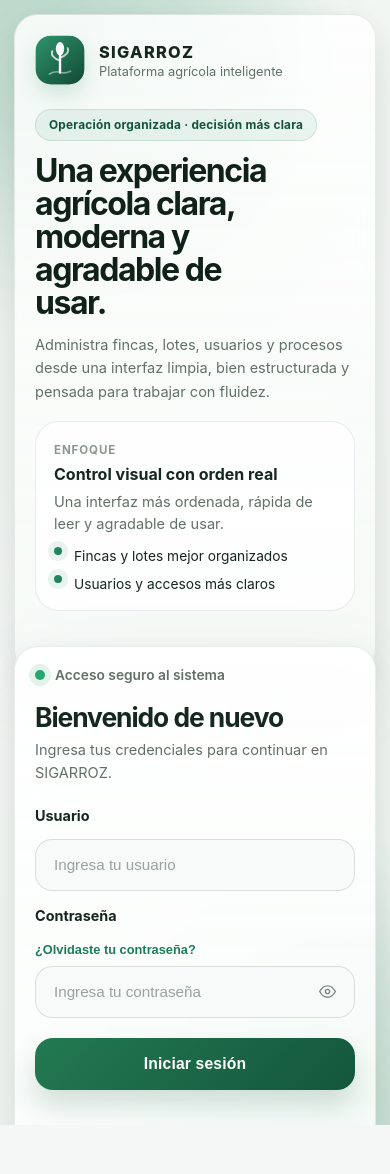
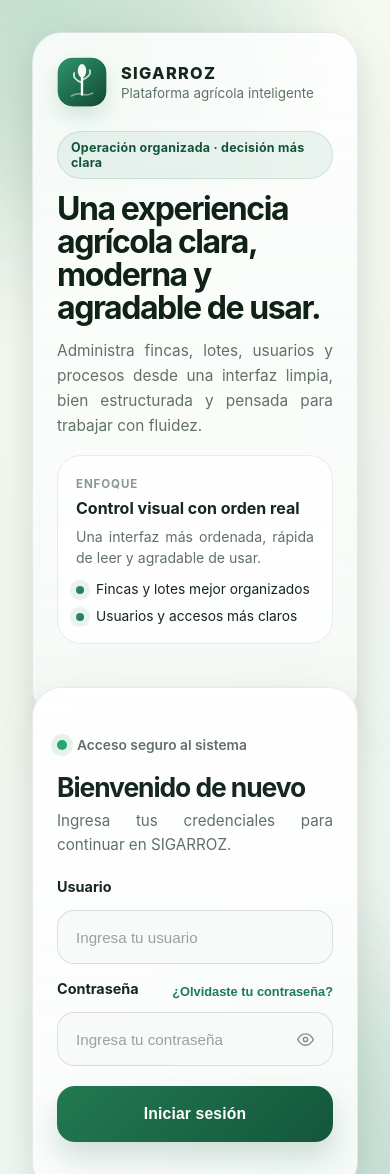
Before and after one commit to nicoleestefania21/frontend-sig-arroz, a React (Vite) app: page /login in a window 390 px wide. Before the commit the page ends 1125 px from the top, so only its background shows below. Built offline with nearby package versions, Linux system fonts and the light colour scheme.

Commit message:
Correcciones de las mejoras visuales

```diff
--- a/src/pages/dashboard/HomePage.jsx
+++ b/src/pages/dashboard/HomePage.jsx
@@ -1,6 +1,5 @@
 import { useNavigate } from "react-router-dom";
 import { useAuth } from "../../context/AuthContext";
-import { useEffect, useState } from "react";
 import "../../styles/home.css";
 
 const modules = [
@@ -26,7 +25,7 @@ const modules = [
         title: "Usuarios",
         description:
             "Administra accesos, perfiles y roles del sistema con una gestión más clara.",
-        path: "/usuarios",
+        path: "/users",
         badge: "Administración",
         tone: "blue",
         icon: (
@@ -53,82 +52,8 @@ function HomePage() {
     const navigate = useNavigate();
     const { user } = useAuth();
 
-    const [farms, setFarms] = useState([]);
-    const [lots, setLots] = useState([]);
-
-    const API_URL = import.meta.env.VITE_API_URL;
-
-    useEffect(() => {
-        async function loadData() {
-            try {
-                const resFincas = await fetch(`${API_URL}/fincas/`);
-                if (resFincas.ok) {
-                    const dataFincas = await resFincas.json();
-                    setFarms(dataFincas);
-                } else {
-                    console.error("Error al cargar fincas en Home:", resFincas.status);
-                }
-
-                const resLotes = await fetch(`${API_URL}/lotes/`);
-                if (resLotes.ok) {
-                    const dataLotes = await resLotes.json();
-                    setLots(dataLotes);
-                } else {
-                    console.error("Error al cargar lotes en Home:", resLotes.status);
-                }
-            } catch (error) {
-                console.error("Error de red al cargar estadísticas del inicio:", error);
-            }
-        }
-
-        loadData();
-    }, [API_URL]);
-
     const today = formatToday();
     const displayName = user?.nombre || user?.username || "administrador";
-
-    const stats = [
-        {
-            label: "Fincas registradas",
-            value: farms.length,
-            helper: "Base productiva",
-            tone: "success",
-            icon: (
-                <svg viewBox="0 0 24 24" fill="none" stroke="currentColor" strokeWidth="1.8" strokeLinecap="round" strokeLinejoin="round">
-                    <path d="M3 20h18" />
-                    <path d="M6 20V10l6-4 6 4v10" />
-                    <path d="M10 20v-4h4v4" />
-                </svg>
-            ),
-        },
-        {
-            label: "Lotes activos",
-            value: lots.length,
-            helper: "Seguimiento operativo",
-            tone: "warning",
-            icon: (
-                <svg viewBox="0 0 24 24" fill="none" stroke="currentColor" strokeWidth="1.8" strokeLinecap="round" strokeLinejoin="round">
-                    <path d="M4 18c3-4 5-6 8-6s5 2 8 6" />
-                    <path d="M8 9c1.5 1 3 2.5 4 5" />
-                    <path d="M16 7c-1 1.5-2 3-4 4" />
-                </svg>
-            ),
-        },
-        {
-            label: "Usuarios del sistema",
-            value: 4,
-            helper: "Accesos configurados",
-            tone: "info",
-            icon: (
-                <svg viewBox="0 0 24 24" fill="none" stroke="currentColor" strokeWidth="1.8" strokeLinecap="round" strokeLinejoin="round">
-                    <path d="M16 21v-2a4 4 0 0 0-4-4H7a4 4 0 0 0-4 4v2" />
-                    <circle cx="9.5" cy="8" r="3.5" />
-                    <path d="M19 8h2" />
-                    <path d="M20 7v2" />
-                </svg>
-            ),
-        },
-    ];
 
     return (
         <div className="home-page">
@@ -142,25 +67,10 @@ function HomePage() {
                     <h1 className="home-title">Bienvenido, {displayName}</h1>
                     <p className="home-date">{today}</p>
                     <p className="home-description">
-                        Visualiza el estado general del sistema y accede rápidamente a los módulos
-                        principales desde una portada más limpia, sólida y profesional.
+                        Accede rápidamente a los módulos principales desde una
+                        portada más limpia, sólida y profesional.
                     </p>
                 </div>
-            </section>
-
-            <section className="home-stats" aria-label="Indicadores principales">
-                {stats.map((stat) => (
-                    <article key={stat.label} className={`metric-card metric-card--${stat.tone}`}>
-                        <div className="metric-card__icon" aria-hidden="true">
-                            {stat.icon}
-                        </div>
-                        <div className="metric-card__content">
-                            <span className="metric-card__label">{stat.label}</span>
-                            <strong className="metric-card__value">{stat.value}</strong>
-                            <small className="metric-card__helper">{stat.helper}</small>
-                        </div>
-                    </article>
-                ))}
             </section>
 
             <section className="home-layout home-layout--single">
@@ -169,8 +79,9 @@ function HomePage() {
                         <span className="home-kicker">Accesos</span>
                         <h2>Módulos disponibles</h2>
                         <p>
-                            Áreas principales del sistema presentadas con mayor orden y jerarquía
-                            para entrar más rápido y con mejor lectura visual.
+                            Áreas principales del sistema presentadas con mayor
+                            orden y jerarquía para entrar más rápido y con mejor
+                            lectura visual.
                         </p>
                     </div>
 
--- a/src/styles/farms-lots.css
+++ b/src/styles/farms-lots.css
@@ -264,6 +264,15 @@
     align-items: center;
     gap: 6px;
     flex-shrink: 0;
+}
+
+.fl-page textarea,
+.fl-card textarea,
+.form-group textarea {
+    width: 100%;
+    min-height: 110px;
+    max-height: 110px;
+    resize: none;
 }
 
 .btn-link {
--- a/src/styles/home.css
+++ b/src/styles/home.css
@@ -8,7 +8,6 @@
 }
 
 .home-hero,
-.home-stats,
 .home-layout {
     width: 100%;
 }
@@ -19,7 +18,6 @@
 }
 
 .home-hero__main,
-.metric-card,
 .home-section-card,
 .module-card {
     border-radius: 24px;
@@ -104,75 +102,6 @@
     line-height: 1.7;
 }
 
-.home-stats {
-    display: grid;
-    grid-template-columns: repeat(3, minmax(0, 1fr));
-    gap: 20px;
-}
-
-.metric-card {
-    background: #ffffff;
-    padding: 24px;
-    display: flex;
-    align-items: center;
-    gap: 18px;
-}
-
-.metric-card__icon {
-    width: 58px;
-    height: 58px;
-    border-radius: 18px;
-    display: flex;
-    align-items: center;
-    justify-content: center;
-    flex-shrink: 0;
-}
-
-.metric-card__icon svg {
-    width: 24px;
-    height: 24px;
-}
-
-.metric-card__content {
-    display: flex;
-    flex-direction: column;
-    gap: 4px;
-}
-
-.metric-card__label {
-    color: var(--color-text-muted);
-    font-size: 0.92rem;
-}
-
-.metric-card__value {
-    color: var(--color-text);
-    font-family: var(--font-display);
-    font-size: clamp(1.85rem, 1.5rem + 0.9vw, 2.4rem);
-    line-height: 1;
-    letter-spacing: -0.05em;
-}
-
-.metric-card__helper {
-    color: var(--color-text-faint);
-    font-size: 0.78rem;
-    text-transform: uppercase;
-    letter-spacing: 0.08em;
-}
-
-.metric-card--success .metric-card__icon {
-    background: #e7f6ed;
-    color: #2a7d4d;
-}
-
-.metric-card--warning .metric-card__icon {
-    background: #fff4dd;
-    color: #c27a08;
-}
-
-.metric-card--info .metric-card__icon {
-    background: #e8f3fb;
-    color: #0b6fa5;
-}
 
 .home-section-card {
     background: #ffffff;
@@ -292,7 +221,6 @@
 
 @media (max-width: 900px) {
 
-    .home-stats,
     .module-grid {
         grid-template-columns: 1fr;
     }
@@ -304,8 +232,7 @@
     }
 
     .home-hero__main,
-    .home-section-card,
-    .metric-card {
+    .home-section-card {
         padding: 22px;
     }
 
--- a/src/styles/login.css
+++ b/src/styles/login.css
@@ -15,8 +15,12 @@
   background:
     radial-gradient(circle at top left, rgba(39, 135, 95, 0.18), transparent 28%),
     radial-gradient(circle at bottom right, rgba(28, 124, 87, 0.14), transparent 24%),
-    linear-gradient(135deg, #edf4ef 0%, #f7faf8 46%, #eff6f1 100%);
+    linear-gradient(135deg, #edf4ef 0%, #f7faf2 0%, #eff6f1 100%);
   padding: clamp(16px, 2.4vw, 28px);
+  display: flex;
+  align-items: center;
+  justify-content: center;
+  padding: 32px;
 }
 
 .login-shell__glow {
@@ -43,15 +47,22 @@
   background: rgba(54, 174, 120, 0.12);
 }
 
+/* Layout original grande de dos columnas */
 .login-frame {
   position: relative;
   z-index: 1;
-  height: calc(100dvh - clamp(32px, 5vw, 56px));
+  width: 100%;
   max-width: 1280px;
   margin: 0 auto;
   display: grid;
   grid-template-columns: minmax(0, 1.18fr) minmax(340px, 430px);
   gap: clamp(18px, 2.4vw, 28px);
+  align-items: stretch;
+}
+
+.login-showcase,
+.login-access {
+  display: flex;
   align-items: stretch;
 }
 
@@ -73,6 +84,8 @@
   border-radius: 30px;
   background: linear-gradient(180deg, rgba(255, 255, 255, 0.84) 0%, rgba(246, 250, 247, 0.76) 100%);
 }
+
+/* Brand header */
 
 .login-brandbar {
   display: flex;
@@ -112,6 +125,8 @@
   color: var(--login-muted);
 }
 
+/* Columna izquierda (hero + panel) */
+
 .login-showcase__content {
   display: grid;
   gap: 16px;
@@ -139,19 +154,24 @@
 
 .login-hero__title {
   margin: 0;
+  width: 100%;
+  max-width: 18ch;
   color: #102118;
   font-size: clamp(2rem, 1.46rem + 1.25vw, 3.25rem);
   line-height: 1.03;
   letter-spacing: -0.045em;
-  max-width: 11ch;
+  text-wrap: balance;
 }
 
 .login-hero__text {
   margin: 0;
-  max-width: 50ch;
+  width: 100%;
+  max-width: none;
   color: var(--login-muted);
   font-size: clamp(0.96rem, 0.92rem + 0.18vw, 1.04rem);
   line-height: 1.62;
+  text-align: justify;
+  text-justify: inter-word;
 }
 
 .login-panel {
@@ -178,11 +198,16 @@
   line-height: 1.2;
 }
 
+/* Texto del panel justificado */
 .login-panel--feature p {
   margin: 0;
+  width: 100%;
+  max-width: none;
   color: var(--login-muted);
   line-height: 1.5;
   font-size: 0.88rem;
+  text-align: justify;
+  text-justify: inter-word;
 }
 
 .login-benefits {
@@ -212,16 +237,19 @@
   flex-shrink: 0;
 }
 
+/* Columna derecha (formulario) */
+
 .login-access {
   display: flex;
   align-items: stretch;
+  align-self: stretch;
 }
 
 .login-access__card {
   width: 100%;
   display: flex;
   flex-direction: column;
-  justify-content: flex-start;
+  justify-content: center;
   padding: clamp(24px, 2.8vw, 34px);
   border-radius: 30px;
   background: linear-gradient(180deg, rgba(255, 255, 255, 0.92) 0%, rgba(251, 253, 252, 0.86) 100%);
@@ -261,11 +289,16 @@
   letter-spacing: -0.04em;
 }
 
+/* Subtítulo del formulario también justificado */
 .login-access__header p {
   margin: 0;
+  width: 100%;
+  max-width: none;
   color: var(--login-muted);
   font-size: 0.95rem;
   line-height: 1.55;
+  text-align: justify;
+  text-justify: inter-word;
 }
 
 .login-error {
@@ -429,6 +462,8 @@
   }
 }
 
+/* Responsivo */
+
 @media (max-width: 1120px) {
   .login-shell {
     overflow: auto;
@@ -439,55 +474,3 @@
     grid-template-columns: 1fr;
   }
 }
-
-@media (max-width: 720px) {
-  .login-shell {
-    padding: 14px;
-    overflow: auto;
-  }
-
-  .login-frame {
-    height: auto;
-    gap: 14px;
-  }
-
-  .login-showcase__surface,
-  .login-access__card {
-    border-radius: 24px;
-    padding: 20px;
-  }
-
-  .login-hero__title {
-    max-width: 12ch;
-  }
-
-  .login-benefits li {
-    align-items: flex-start;
-  }
-
-  .form-label-row {
-    align-items: flex-start;
-    flex-direction: column;
-  }
-}
-
-@media (max-width: 480px) {
-  .login-brandbar__tag {
-    font-size: 0.8rem;
-  }
-
-  .login-badge {
-    font-size: 0.74rem;
-  }
-
-  .login-hero__text,
-  .login-access__header p,
-  .login-panel--feature p {
-    font-size: 0.91rem;
-  }
-
-  .form-input,
-  .login-btn {
-    height: 52px;
-  }
-}
```
